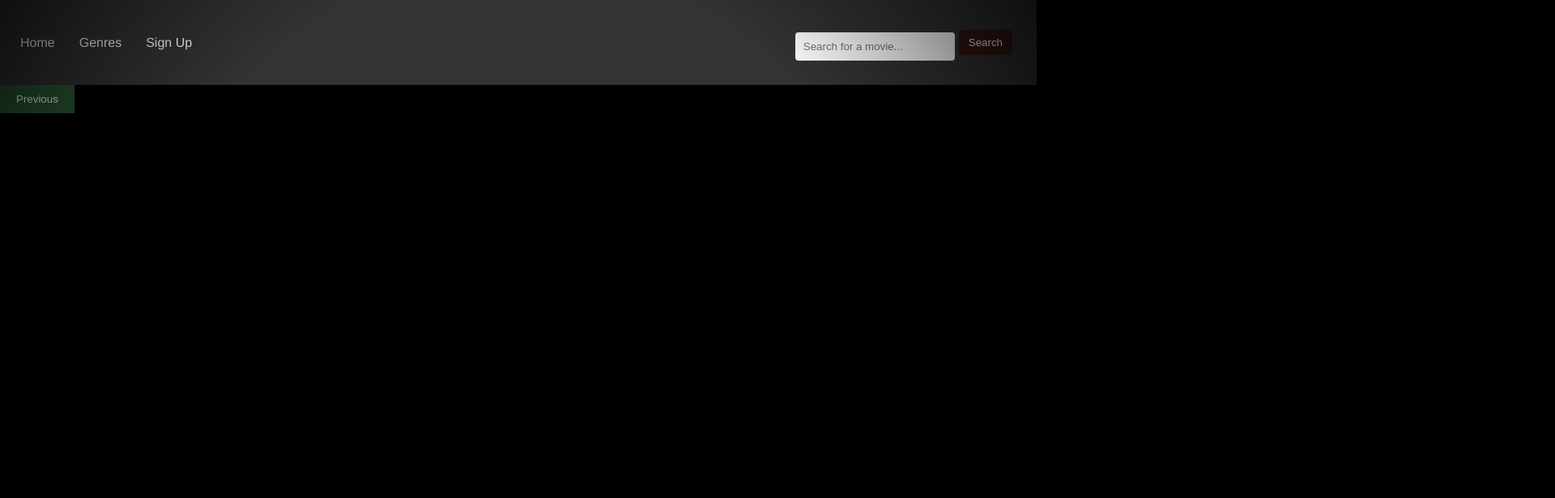
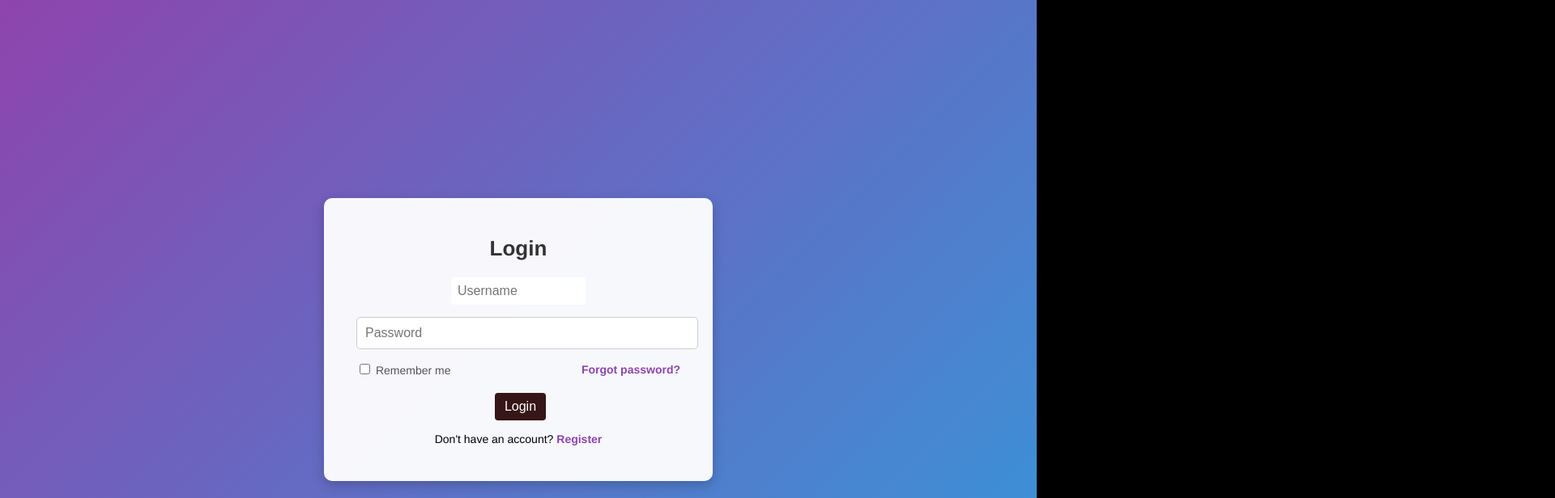
Before and after one commit to logoleptica/moviesearch, a React (Create React App) app: page /Login in a window 1280 px wide. Shown: the top 616 px of the page at 81% size, 1920 px wide, since content can reach past the window. Built offline with nearby package versions, Linux system fonts and the light colour scheme; no server answers.

Commit message:
Adding Login page and Genres Page and Styling them in index.css

```diff
--- a/src/App.js
+++ b/src/App.js
@@ -8,6 +8,8 @@ import NavBar from './components/NavBar';
 import MovieDetails from './components/MovieDetails';
 import MoviePopup from './components/MoviePopup';
 import VideoCarousel from './components/VideoCarousel';
+
+
 
 function App() {
     const [video, setVideo] = useState("");
@@ -69,7 +71,7 @@ function App() {
     };
 
     return (
-        <Router>
+
             <div className="App">
              <div className="vignette"></div>
 
@@ -105,7 +107,7 @@ function App() {
                         ))}
                     </div>
                 </div>
- {/* Action Movies Section */}
+                {/* Action Movies Section */}
                 <div className="action-movies">
                     <h2>Action Movies</h2>
                     <div className="movie-grid">
@@ -167,11 +169,11 @@ function App() {
                 )}
             </div>
 
-            {/* Define Routes */}
-            <Routes>
-                <Route path="/movie/:title" element={<MovieDetails />} />
-            </Routes>
-        </Router>
+            // {/* Define Routes */}
+            // <Routes>
+            //     <Route path="/movie/:title" element={<MovieDetails />} />
+            // </Routes>
+
     );
 }
 
--- /dev/null
+++ b/src/components/Genres.js
@@ -0,0 +1,11 @@
+import React from "react";
+
+const Genres = () => {
+  return (
+    <div className="genres-container">
+      <p>Here we put genres</p>
+    </div>
+  );
+};
+
+export default Genres;
--- /dev/null
+++ b/src/components/Login.js
@@ -0,0 +1,31 @@
+import React from "react";
+
+const Login = () => {
+  return (
+    <div className="login-wrapper">
+      <form action="">
+        <h1>Login</h1>
+        <div className="input-box">
+          <input type="text" placeholder="Username" required />
+        </div>
+        <div className="input-box">
+          <input type="password" placeholder="Password" required />
+        </div>
+        <div className="remember-forgot">
+          <label>
+            <input type="checkbox" /> Remember me
+          </label>
+          <a href="#">Forgot password?</a>
+        </div>
+        <button type="submit">Login</button>
+        <div className="register-link">
+          <p>
+            Don't have an account? <a href="#">Register</a>
+          </p>
+        </div>
+      </form>
+    </div>
+  );
+};
+
+export default Login;
--- a/src/components/NavBar.js
+++ b/src/components/NavBar.js
@@ -10,7 +10,7 @@ const NavBar = ({ setVideo, handleMovieClick }) => {
                 <nav className="nav">
                     <Link to="/" className="nav-button">Home</Link>
                     <Link to="/genres" className="nav-button">Genres</Link>
-                    <Link to="/signup" className="nav-button">Sign Up</Link>
+                    <Link to="/Login" className="nav-button">Sign in</Link>
                     {/* Pass props to SearchBox */}
                     <SearchBox setVideo={setVideo} handleMovieClick={handleMovieClick} />
                 </nav>
--- a/src/index.css
+++ b/src/index.css
@@ -11,3 +11,108 @@ code {
   font-family: source-code-pro, Menlo, Monaco, Consolas, 'Courier New',
     monospace;
 }
+
+.genres-container {
+  background-color: #f9f9f9;
+  padding: 20px;
+  border: 1px solid #ddd;
+  border-radius: 8px;
+  max-width: 600px;
+  margin: 20px auto;
+  text-align: center;
+  font-size: 16px;
+  color: #333;
+}
+
+.login-wrapper {
+  display: flex;
+  justify-content: center;
+  align-items: center;
+  height: 100vh;
+  background: linear-gradient(135deg, #8e44ad, #3498db);
+  padding: 20px;
+}
+
+.login-wrapper form {
+  background-color: rgba(255, 255, 255, 0.95);
+  padding: 30px 40px;
+  border-radius: 10px;
+  box-shadow: 0 5px 15px rgba(0, 0, 0, 0.2);
+  max-width: 400px;
+  width: 100%;
+  text-align: center;
+}
+
+.login-wrapper h1 {
+  margin-bottom: 20px;
+  font-size: 26px;
+  color: #333;
+}
+
+.input-box {
+  margin-bottom: 15px;
+}
+
+.input-box input {
+  width: 100%;
+  padding: 10px;
+  border: 1px solid #ccc;
+  border-radius: 5px;
+  font-size: 16px;
+  outline: none;
+  transition: border-color 0.3s ease;
+}
+
+.input-box input:focus {
+  border-color: #8e44ad;
+  box-shadow: 0 0 5px rgba(142, 68, 173, 0.5);
+}
+
+.remember-forgot {
+  display: flex;
+  justify-content: space-between;
+  align-items: center;
+  font-size: 14px;
+  color: #555;
+  margin-bottom: 20px;
+}
+
+.remember-forgot a {
+  color: #8e44ad;
+  text-decoration: none;
+  font-weight: bold;
+}
+
+.remember-forgot a:hover {
+  text-decoration: underline;
+}
+
+button[type="submit"] {
+  background-color: #8e44ad;
+  color: #fff;
+  border: none;
+  padding: 10px 20px;
+  font-size: 16px;
+  cursor: pointer;
+  border-radius: 5px;
+  transition: background-color 0.3s ease;
+}
+
+button[type="submit"]:hover {
+  background-color: #3498db;
+}
+
+.register-link {
+  margin-top: 15px;
+  font-size: 14px;
+}
+
+.register-link a {
+  color: #8e44ad;
+  text-decoration: none;
+  font-weight: bold;
+}
+
+.register-link a:hover {
+  text-decoration: underline;
+}
--- a/src/index.js
+++ b/src/index.js
@@ -3,13 +3,34 @@ import ReactDOM from 'react-dom/client';
 import './index.css';
 import App from './App';
 import reportWebVitals from './reportWebVitals';
+import {
+  createBrowserRouter,
+  RouterProvider,
+  Route,
+  BrowserRouter
+} from "react-router-dom";
+
+import Login from './components/Login';
+import Genres from './components/Genres';
+
+const router = createBrowserRouter([
+  {
+    path: "/",
+    element: <App/>,
+  },
+  {
+    path: "Login",
+    element: <Login/>,
+  },
+  {
+    path: "Genres",
+    element: <Genres/>,
+  },
+]);
 
 const root = ReactDOM.createRoot(document.getElementById('root'));
 root.render(
-  <React.StrictMode>
-    <App />
-
-  </React.StrictMode>
+  <RouterProvider router={router}/>
 );
 
 // If you want to start measuring performance in your app, pass a function
```
